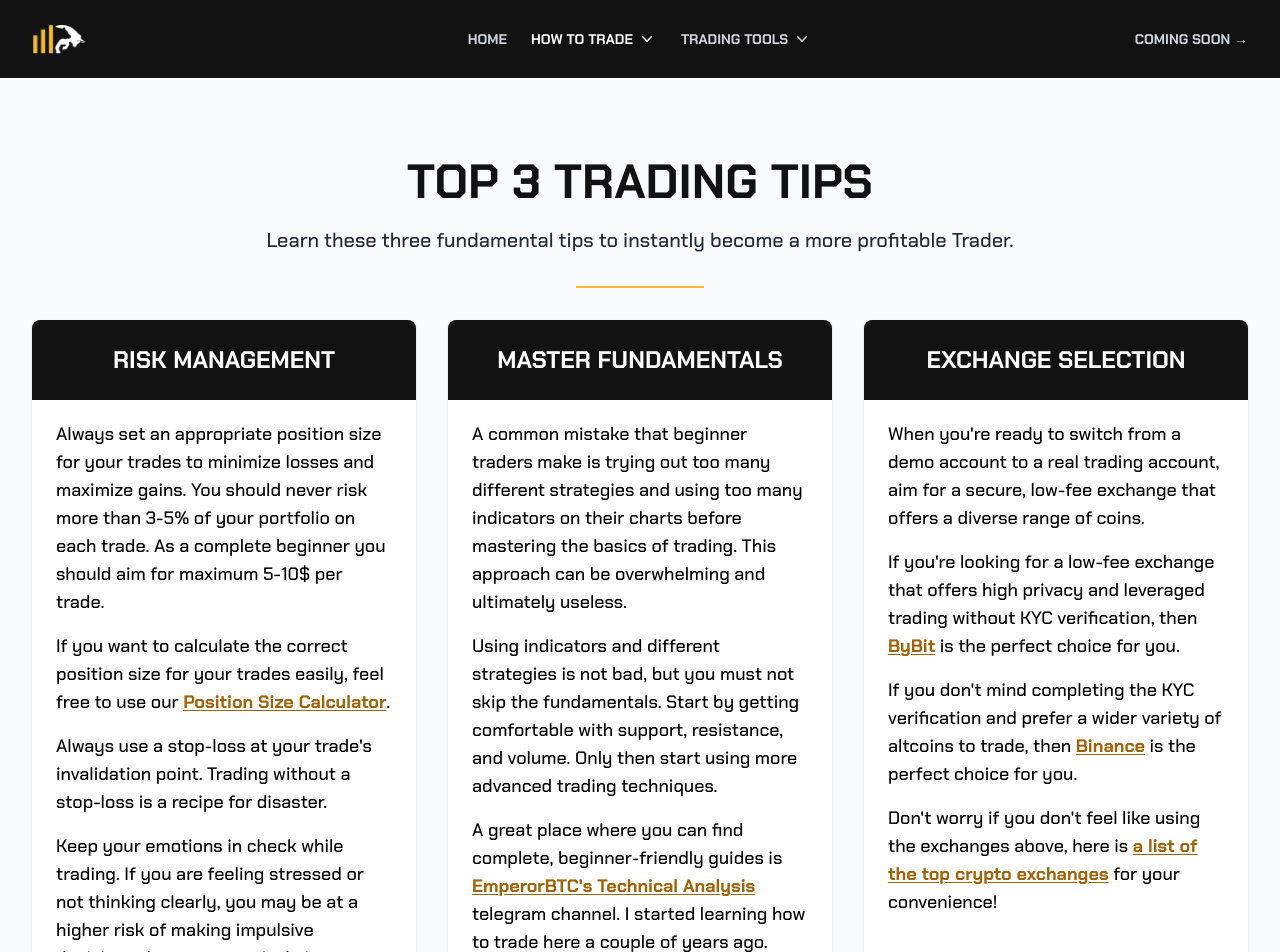
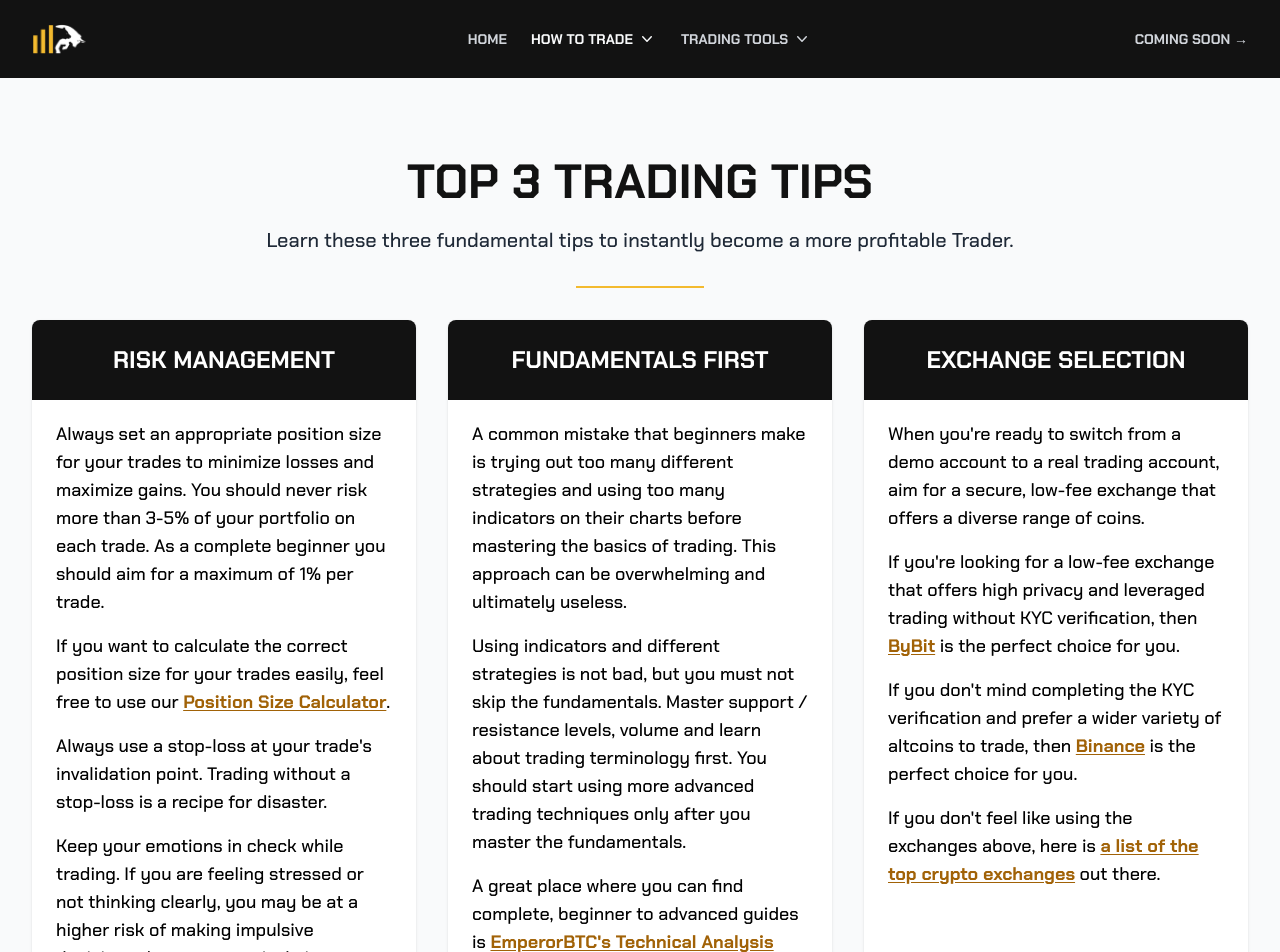
Before and after one commit to codewithroby/kovacs-trading, a Next.js app: page /top-3-trading-tips in a window 1280 px wide. Shown: the top 952 px of the page. Built offline with nearby package versions, Linux system fonts and the light colour scheme.

Commit message:
Changed Cards Content

```diff
--- a/components/layout/footer.jsx
+++ b/components/layout/footer.jsx
@@ -1,4 +1,3 @@
-"use client";
 import { FaTwitter, FaInstagram, FaDiscord } from "react-icons/fa";
 
 export default function Footer() {
--- a/components/layout/header.jsx
+++ b/components/layout/header.jsx
@@ -1,4 +1,3 @@
-"use client";
 import Link from "next/link";
 import { usePathname } from "next/navigation";
 import { Fragment, useRef, useState } from "react";
--- a/components/page/cardForGrid.jsx
+++ b/components/page/cardForGrid.jsx
@@ -1,4 +1,3 @@
-"use client";
 export default function CardForGridComponent(props) {
   return (
     <div className="bg-white rounded-lg shadow col-span-1">
--- a/pages/position-size-calculator/positionSizeCalculator.jsx
+++ b/pages/position-size-calculator/positionSizeCalculator.jsx
@@ -1,4 +1,3 @@
-"use client";
 import { Fragment, useState } from "react";
 import { FaCopy, FaDollarSign } from "react-icons/fa";
 import { Transition } from "@headlessui/react";
--- a/pages/top-3-trading-tips/index.jsx
+++ b/pages/top-3-trading-tips/index.jsx
@@ -37,7 +37,7 @@
                 Always set an appropriate position size for your trades to
                 minimize losses and maximize gains. You should never risk more
                 than 3-5% of your portfolio on each trade. As a complete
-                beginner you should aim for maximum 5-10$ per trade.
+                beginner you should aim for a maximum of 1% per trade.
               </p>
               <p className="text-lg py-2">
                 If you want to calculate the correct position size for your
@@ -64,22 +64,23 @@
               </p>
             </div>
           </CardForGridComponent>
-          <CardForGridComponent title="Master Fundamentals">
+          <CardForGridComponent title="Fundamentals First">
             <div className="py-3 px-6">
               <p className="text-lg py-2">
-                A common mistake that beginner traders make is trying out too
-                many different strategies and using too many indicators on their
+                A common mistake that beginners make is trying out too many
+                different strategies and using too many indicators on their
                 charts before mastering the basics of trading. This approach can
                 be overwhelming and ultimately useless.
               </p>
               <p className="text-lg py-2">
                 Using indicators and different strategies is not bad, but you
-                must not skip the fundamentals. Start by getting comfortable
-                with support, resistance, and volume. Only then start using more
-                advanced trading techniques.
+                must not skip the fundamentals. Master support / resistance
+                levels, volume and learn about trading terminology first. You
+                should start using more advanced trading techniques only after
+                you master the fundamentals.
               </p>
               <p className="text-lg py-2">
-                A great place where you can find complete, beginner-friendly
+                A great place where you can find complete, beginner to advanced
                 guides is{" "}
                 <b>
                   <a
@@ -90,9 +91,8 @@
                     EmperorBTC's Technical Analysis
                   </a>
                 </b>{" "}
-                telegram channel. I started learning how to trade here a couple
-                of years ago. Emperor offers a range of complete guides for both
-                beginner and advanced traders.
+                telegram channel. I started learning how to trade using his
+                tutorials and they are the most useful I found so far.
               </p>
             </div>
           </CardForGridComponent>
@@ -132,8 +132,7 @@
                 is the perfect choice for you.
               </p>
               <p className="text-lg py-2">
-                Don't worry if you don't feel like using the exchanges above,
-                here is{" "}
+                If you don't feel like using the exchanges above, here is{" "}
                 <b>
                   <a
                     href="https://coinmarketcap.com/rankings/exchanges/"
@@ -143,7 +142,7 @@
                     a list of the top crypto exchanges
                   </a>
                 </b>{" "}
-                for your convenience!
+                out there.
               </p>
             </div>
           </CardForGridComponent>
--- a/styles/globals.css
+++ b/styles/globals.css
@@ -39,6 +39,6 @@
     @apply bg-kt-yellow font-black text-xl sm:text-2xl lg:text-3xl text-white flex justify-center items-center rounded-full h-8 w-8 sm:h-9 sm:w-9 lg:h-10 lg:w-10;
   }
   .articleHeadingH2 {
-    @apply uppercase font-semibold text-lg sm:text-xl lg:text-2xl;
+    @apply uppercase font-semibold text-xl lg:text-2xl;
   }
 }
```
